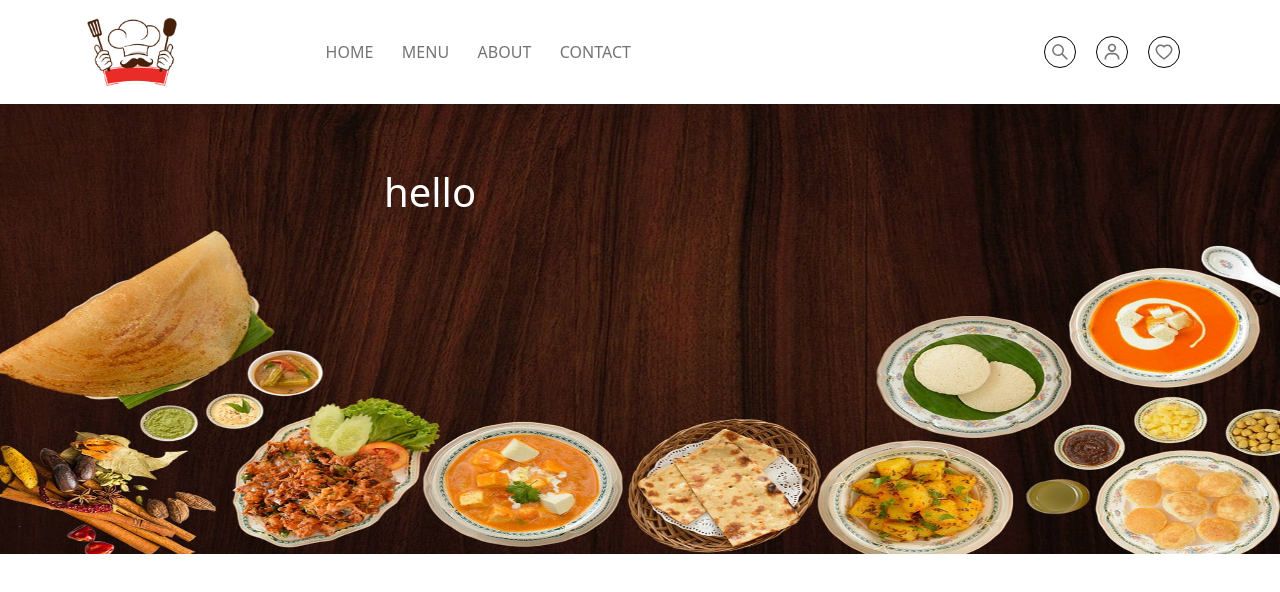
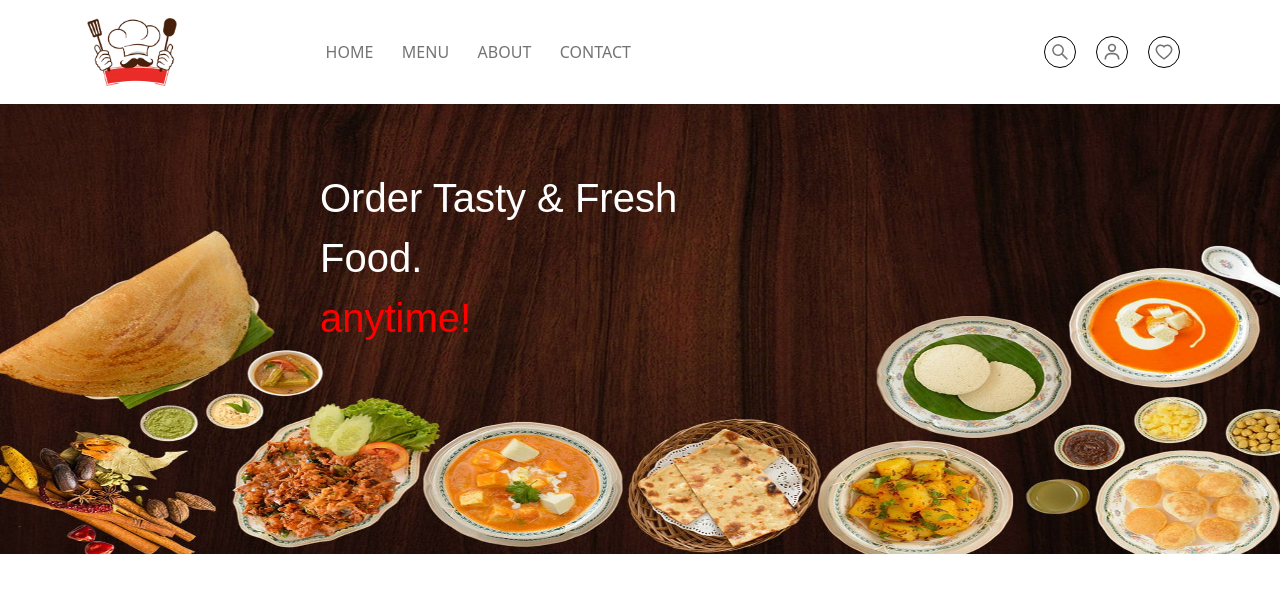
Before and after one commit to Naumanhassan307/attendLink-W, a React (Create React App) app: page / in a window 1280 px wide. Shown: the top 592 px of the page. Built offline with nearby package versions, Linux system fonts and the light colour scheme.

Commit message:
poster complete

```diff
--- a/src/foodLink/poster/Poster.js
+++ b/src/foodLink/poster/Poster.js
@@ -4,7 +4,11 @@ import "./PosterStyle.css";
 function Poster(){
     return (
       <div className="poster-main-div">
-        <h1 className="poster-main-div-txt">hello</h1>
+        <p className="poster-main-div-txt">
+          Order Tasty & Fresh <br /> Food.
+          <br />
+          <p className="poster-main-div-txt-1">anytime!</p>
+        </p>
       </div>
     );
 }
--- a/src/foodLink/poster/PosterStyle.css
+++ b/src/foodLink/poster/PosterStyle.css
@@ -9,9 +9,18 @@
   background-size: 100% 100%;
 }
 .poster-main-div-txt{
-    text-align: center;
+    /* text-align: center; */
     margin-top: 5%;
-    margin-left: 30%;
+    margin-left: 25%;
     margin-right: 30%;
     color: white;
+    font-size: 40px;
+    font-family: Cursive, Arial, sans-serif;
 }
+.poster-main-div-txt-1{
+
+
+    color: rgb(255, 0, 0);
+    font-size: 40px;
+    font-family: Cursive, Arial, sans-serif;
+}
```
